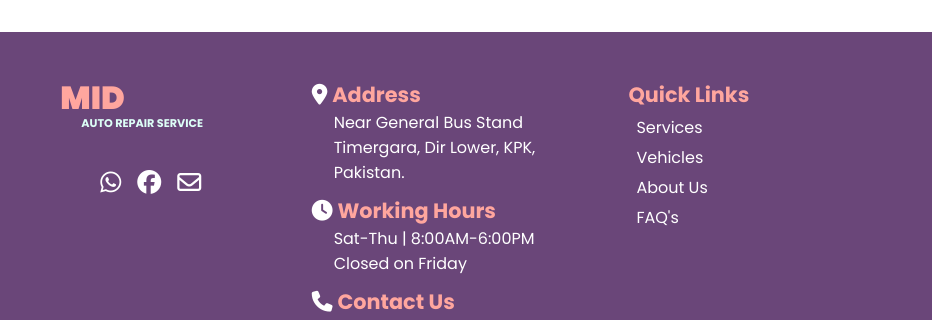
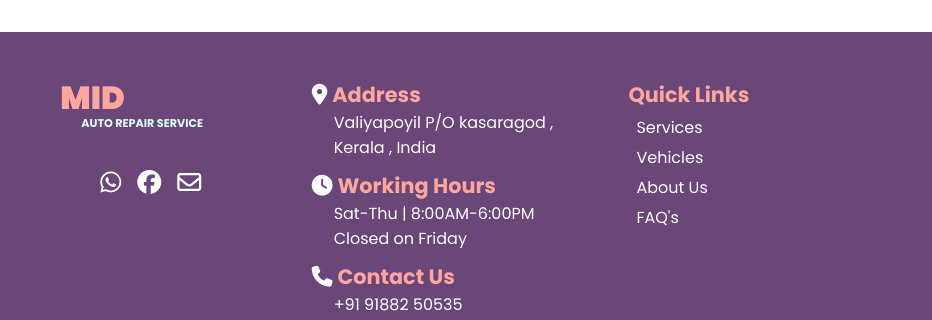
Before and after one commit to midlaj-mohd/Work-Shop, a plain HTML site: page hyundaiService.html in a window 1280 px wide. Shown: the part 1165-1485 px from the top of the page, 0-932 px from the left. Drawn offline with Linux system fonts and the light colour scheme.

Commit message:
Update hyundaiService.html

```diff
--- a/hyundaiService.html
+++ b/hyundaiService.html
@@ -309,7 +309,7 @@
             <div class="address">
               <i class="fa-solid fa-location-dot"></i
               ><span class="footer2Hdng">Address</span><br />
-              <p>Near General Bus Stand Timergara, Dir Lower, KPK, Pakistan.</p>
+              <p>Valiyapoyil P/O kasaragod , Kerala , India</p>
             </div>
             <div class="footerHrs">
               <div class="">
```
